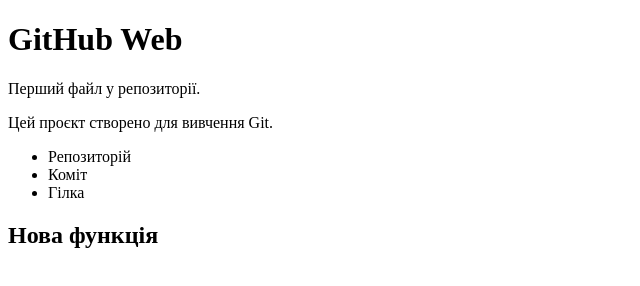
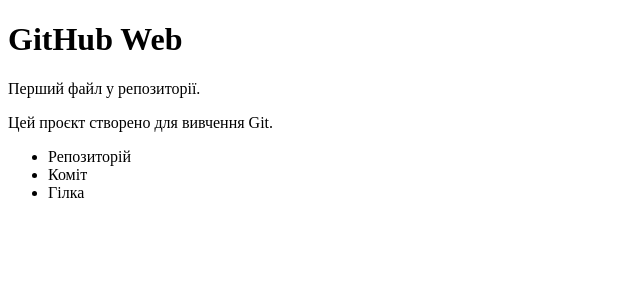
Before and after one commit to iralazaryk2004-cloud/lab4-git-web, a plain HTML site: page index.html in a window 1280 px wide. Shown: the whole page, without its empty margins (0-640 px from the left). Drawn offline with Linux system fonts and the light colour scheme.

Commit message:
Revert "Add feature section"

```diff
--- a/index.html
+++ b/index.html
@@ -9,6 +9,5 @@
     <p>Перший файл у репозиторії.</p>
     <p>Цей проєкт створено для вивчення Git.</p>
     <ul><li>Репозиторій</li><li>Коміт</li><li>Гілка</li></ul>
-    <h2>Нова функція</h2>
 </body>
 </html>
```
